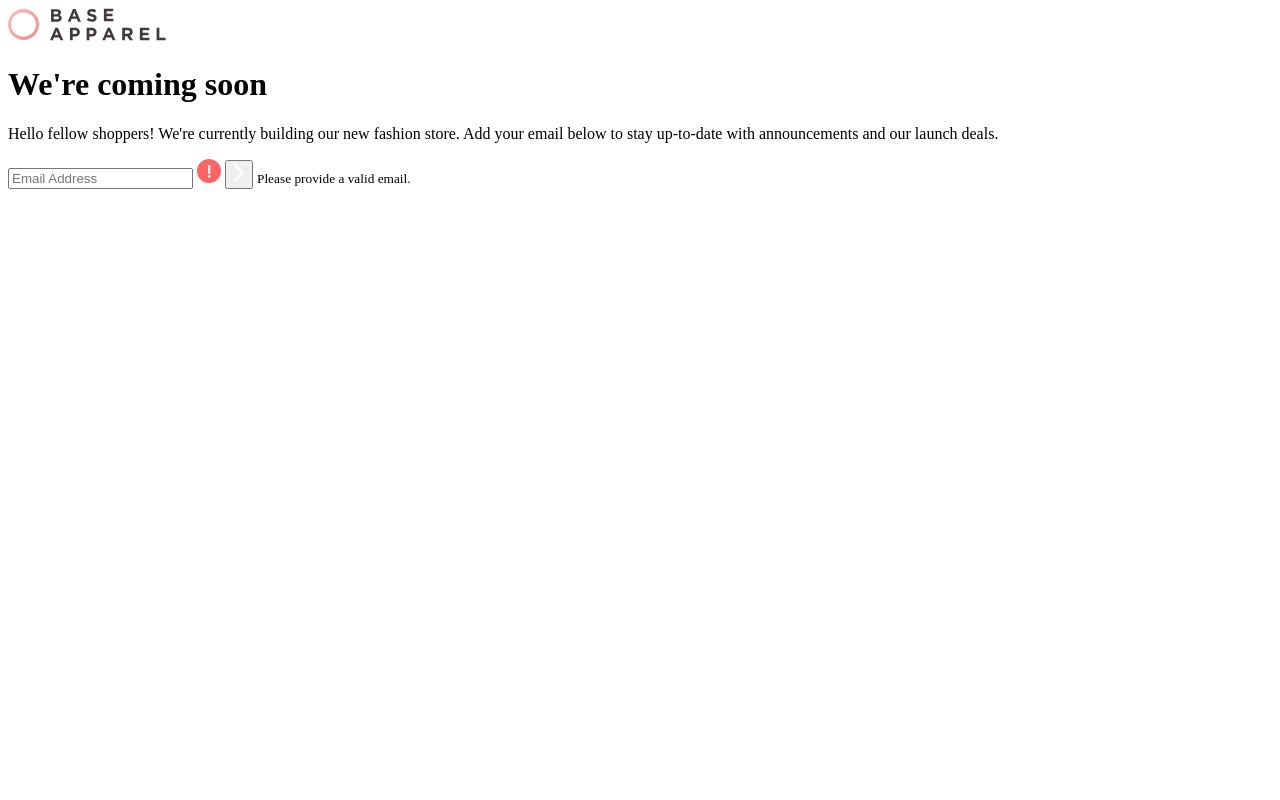
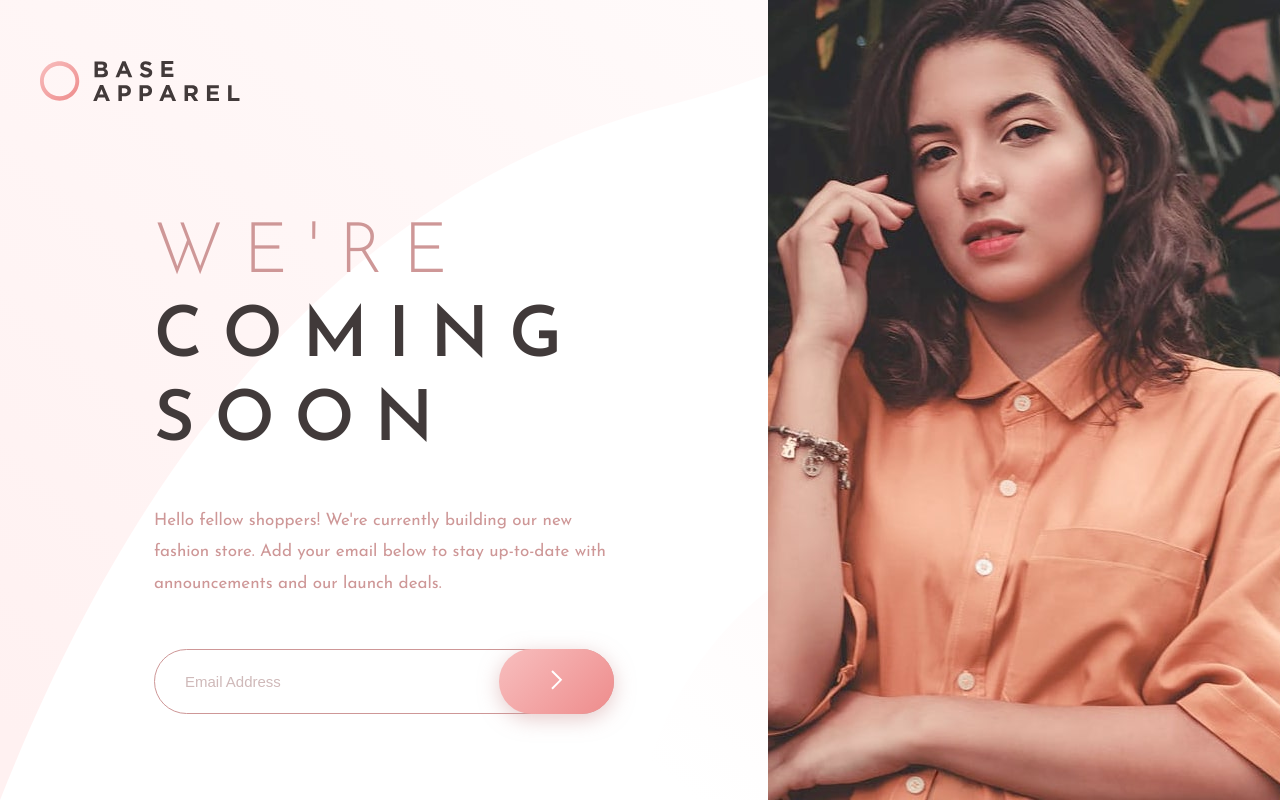
Before and after one commit to Alexcmyk/Base-Apparel, a plain HTML site: page index.html in a window 1280 px wide. Drawn offline with Linux system fonts and the light colour scheme.

Commit message:
Desktop styles

```diff
--- a/index.html
+++ b/index.html
@@ -7,7 +7,7 @@
   <!-- displays site properly based on user's device -->
 
   <link rel="icon" type="image/png" sizes="32x32" href="./images/favicon-32x32.png">
-
+  <link rel="stylesheet" href="style.css">
   <title>Frontend Mentor | Base Apparel coming soon page</title>
 
 </head>
@@ -17,14 +17,17 @@
   <div class="container">
 
     <div class="left">
-      <img src="./images/logo.svg" alt="logo">
+      <img class="logo" src="./images/logo.svg" alt="logo">
 
+      <div class="inner-container">
         <h1>
-        <span>We're</span>
-        coming soon
+          <span>We're</span><br />
+          coming<br />
+          soon<br />
         </h1>
 
-      <p>Hello fellow shoppers! We're currently building our new fashion store. Add your email below to stay up-to-date
+        <p>Hello fellow shoppers! We're currently building our new fashion store. Add your email below to stay
+          up-to-date
           with announcements and our launch deals.</p>
 
         <form>
@@ -37,6 +40,7 @@
           <small>Please provide a valid email.</small>
         </form>
       </div>
+    </div>
 
     <div class="right bg-image"></div>
   </div>
--- /dev/null
+++ b/style.css
@@ -0,0 +1,144 @@
+@import url('https://fonts.googleapis.com/css2?family=Josefin+Sans:wght@300;400;600&display=swap');
+
+*, *::before, *::after {
+    box-sizing: border-box;
+}
+
+body {
+
+    background-image: url('./images/bg-pattern-desktop.svg');
+    background-size: cover;
+    background-position: bottom left;
+    margin: 0;
+    padding: 0;
+    font-family: 'Josefin Sans', sans-serif ;
+    font-size: 16px;
+}
+
+input:focus,
+button:focus {
+    outline: 0;
+}
+
+
+.container {
+    display: flex;
+    min-height: 100vh;
+}
+
+.left {
+    width: 60%;
+    padding: 0 40px;
+
+}
+
+.right {
+    width: 40%;
+}
+
+.inner-container {
+    max-width: 460px;
+    margin: 0 auto;
+}
+
+.bg-image {
+    background-image: url('./images/hero-desktop.jpg');
+    background-size: cover;
+    background-position: center center
+}
+
+.logo {
+    margin: 60px 0;
+    width: 200px;
+}
+
+h1 {
+    font-weight: 600;
+    letter-spacing: 20px;
+    font-size: 70px;
+    margin-bottom: 0;
+    text-transform: uppercase;
+    color: hsl(0, 6%, 24%);
+    line-height: 1.2;
+}
+
+h1 span {
+    color: hsl(0, 36%, 70%);
+    font-weight: 200;
+}
+
+p {
+    color: hsl(0, 36%, 70%);
+    line-height: 1.85;
+    margin: 40px 0 50px 0;
+    font-size: 17px;
+    font-weight: 400;
+}
+
+form {
+    position: relative;
+}
+
+form.error {
+
+}
+
+input {
+    background-color: transparent;
+    border: 1px solid hsl(0, 36%, 70%);
+    border-radius: 50px;
+    padding: 20px 30px;
+    width: 100%;
+    height: 65px;
+    font-size: 15px;
+}
+
+input::placeholder {
+    color: hsl(0, 19%, 77%);
+}
+
+form.error input {
+    border: 2px solid hsl(0, 19%, 77%);
+}
+
+button {
+    background-image: linear-gradient(135deg,hsl(0, 80%, 86%),hsl(0, 74%, 74%));
+    border: none;
+    border-radius: 50px;
+    padding: 20px;
+    position: absolute;
+    cursor: pointer;
+    top: 0;
+    right: 0;
+    height: 65px;
+    width: 115px;
+    box-shadow: 0px 5px 20px hsla(0, 36%, 70%, 0.5);
+    transition: all 0.3s ease;
+}
+
+button:hover {
+    opacity: 0.6;
+}
+
+.error-icon {
+    display: none;
+    position: absolute;
+    top: 15px;
+    right: 115px;
+}
+
+form.error .error-icon {
+    display: block;
+}
+
+small {
+    color: hsl(0, 93%, 68%);
+    display: none;
+    margin-top: 15px;
+    margin-left: 30px;
+    font-size: 14px;
+}
+
+form.error small {
+    display: block;
+}
```
Lines whose indentation alone changed are shown as unchanged.
